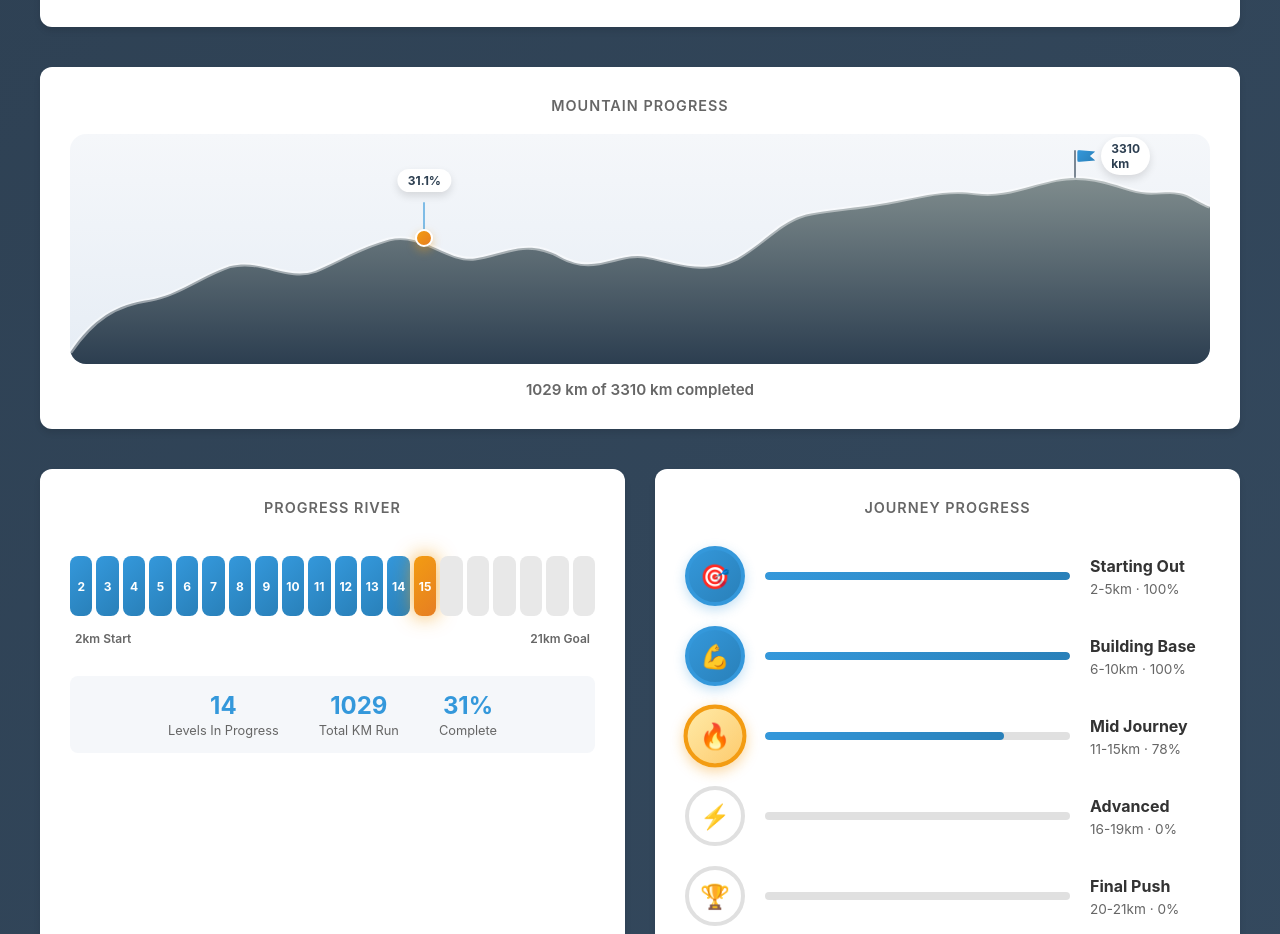
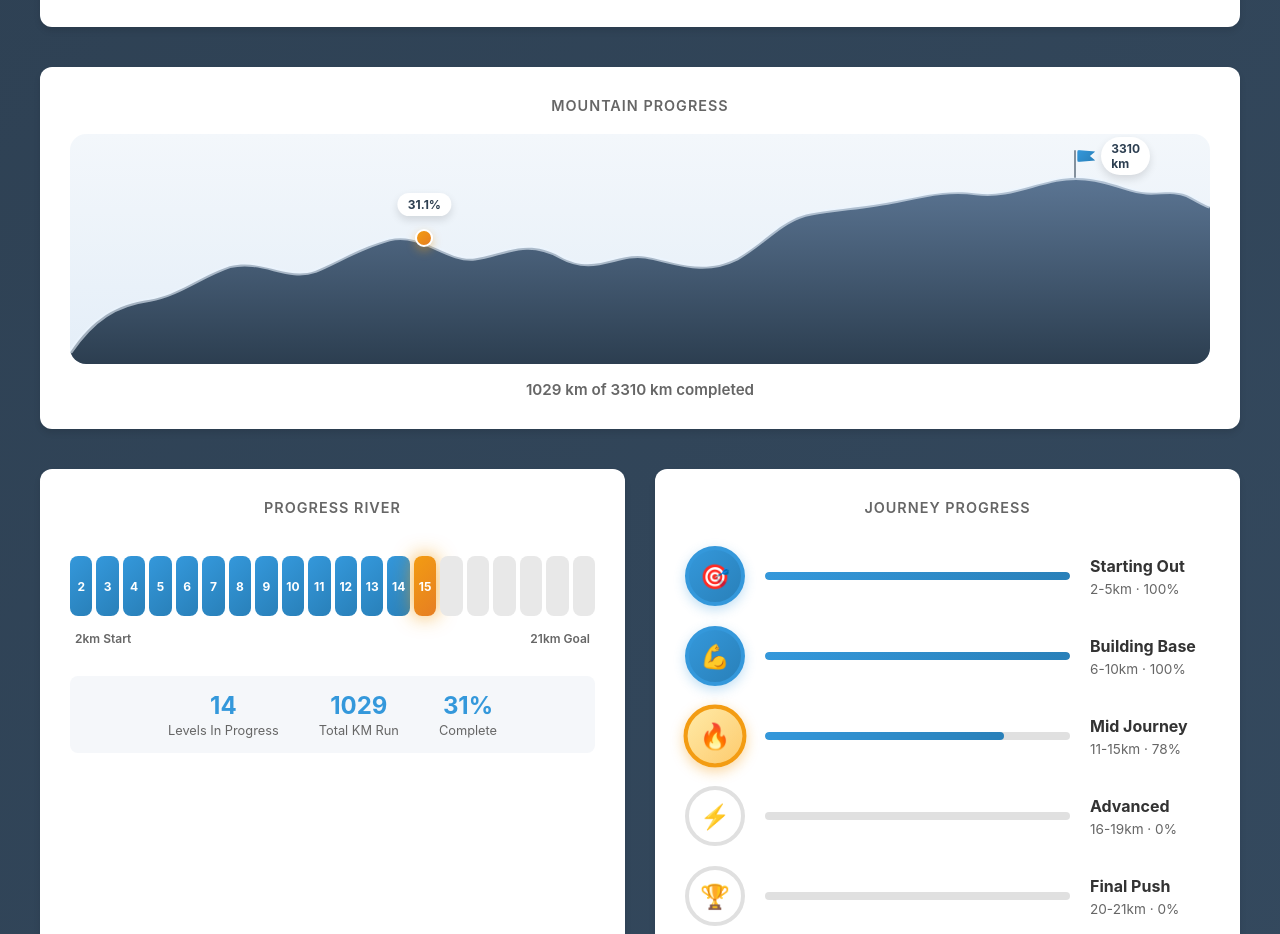
Before and after one commit to brdmr/running_site, a plain HTML site: page index.html in a window 1280 px wide. Shown: the part 1042-1976 px from the top of the page. Drawn offline with nearby package versions, Linux system fonts and the light colour scheme.

Commit message:
Tighten mountain marker label

```diff
--- a/index.html
+++ b/index.html
@@ -95,7 +95,7 @@
                     <svg class="mountain-svg" viewBox="0 0 1000 240" preserveAspectRatio="none" aria-hidden="true">
                         <defs>
                             <linearGradient id="mountainFill" x1="0" y1="0" x2="0" y2="1">
-                                <stop offset="0%" stop-color="#7f8c8d"/>
+                                <stop offset="0%" stop-color="#5b7593"/>
                                 <stop offset="100%" stop-color="#2c3e50"/>
                             </linearGradient>
                         </defs>
--- a/style.css
+++ b/style.css
@@ -495,7 +495,7 @@ header h1 {
     height: 230px;
     border-radius: 16px;
     overflow: hidden;
-    background: linear-gradient(180deg, #f5f7fa 0%, #e6edf5 100%);
+    background: linear-gradient(180deg, #f3f7fb 0%, #e4eef8 100%);
 }
 
 .mountain-svg {
@@ -510,7 +510,7 @@ header h1 {
 
 .mountain-ridge {
     fill: none;
-    stroke: rgba(255, 255, 255, 0.45);
+    stroke: rgba(236, 245, 255, 0.6);
     stroke-width: 4;
 }
 
@@ -527,7 +527,7 @@ header h1 {
 .mountain-marker-label {
     position: absolute;
     left: 0;
-    top: -46px;
+    top: -22px;
     transform: translate(-50%, -100%);
     padding: 4px 10px;
     border-radius: 999px;
@@ -539,14 +539,7 @@ header h1 {
 }
 
 .mountain-marker-line {
-    position: absolute;
-    left: 0;
-    top: -36px;
-    transform: translateX(-50%);
-    width: 2px;
-    height: 36px;
-    background: rgba(52, 152, 219, 0.6);
-    border-radius: 2px;
+    display: none;
 }
 
 .mountain-marker-dot {
@@ -593,7 +586,7 @@ header h1 {
     transform: translateX(-50%);
     width: 2px;
     height: 28px;
-    background: rgba(44, 62, 80, 0.6);
+    background: rgba(44, 62, 80, 0.55);
     border-radius: 2px;
 }
 
```
